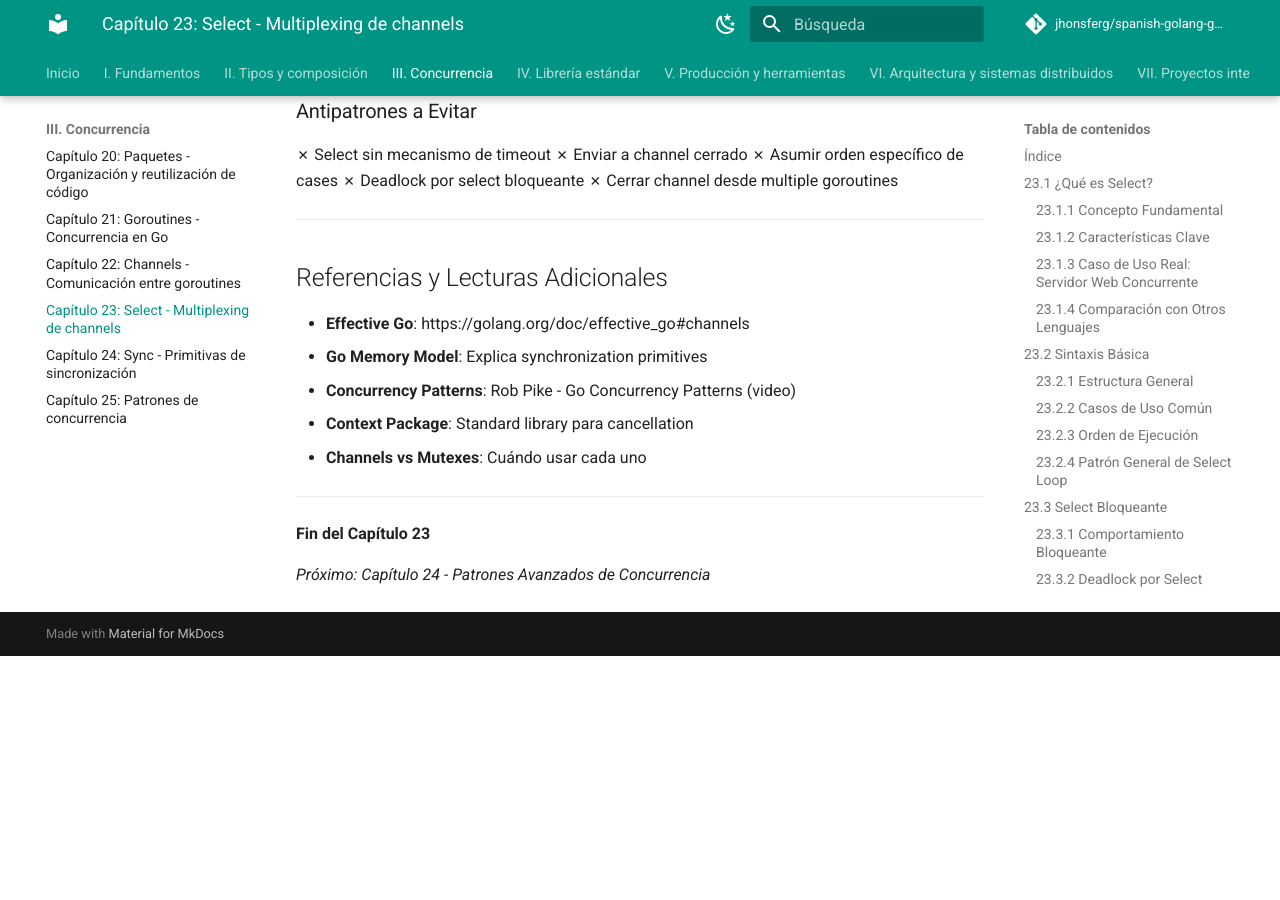
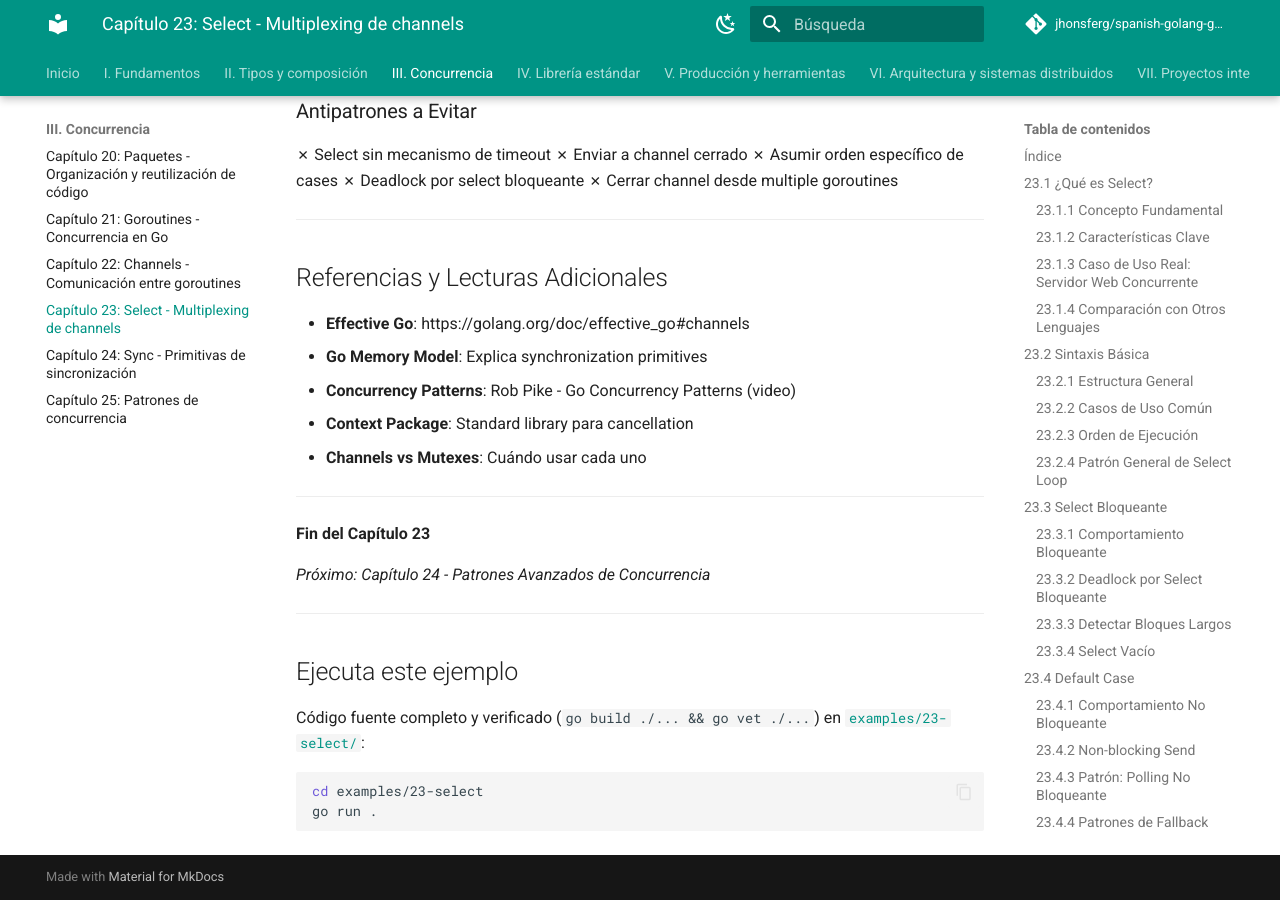
Before and after one commit to jhonsferg/spanish-golang-guide, an MkDocs documentation site: the page built from docs/03-concurrencia/23-select.md, in a window 1280 px wide and 900 px high, scrolled down 44638 px. Built offline with MkDocs 1.6.1 and Material for MkDocs 9.7.7, drawn with Linux system fonts in a browser that asks for light colours; comment, search, counter and statistics services are not loaded; before the commit the page ends 45294 px from its top, so only the background shows below that.

Commit message:
docs: enlazar ejemplo ejecutable en el capítulo 23

````diff
--- a/docs/03-concurrencia/23-select.md
+++ b/docs/03-concurrencia/23-select.md
@@ -2324,3 +2324,15 @@
 **Fin del Capítulo 23**
 
 *Próximo: Capítulo 24 - Patrones Avanzados de Concurrencia*
+
+---
+
+## Ejecuta este ejemplo
+
+Código fuente completo y verificado (`go build ./... && go vet ./...`) en
+[`examples/23-select/`](https://github.com/jhonsferg/spanish-golang-guide/tree/main/examples/23-select):
+
+```bash
+cd examples/23-select
+go run .
+```
````
